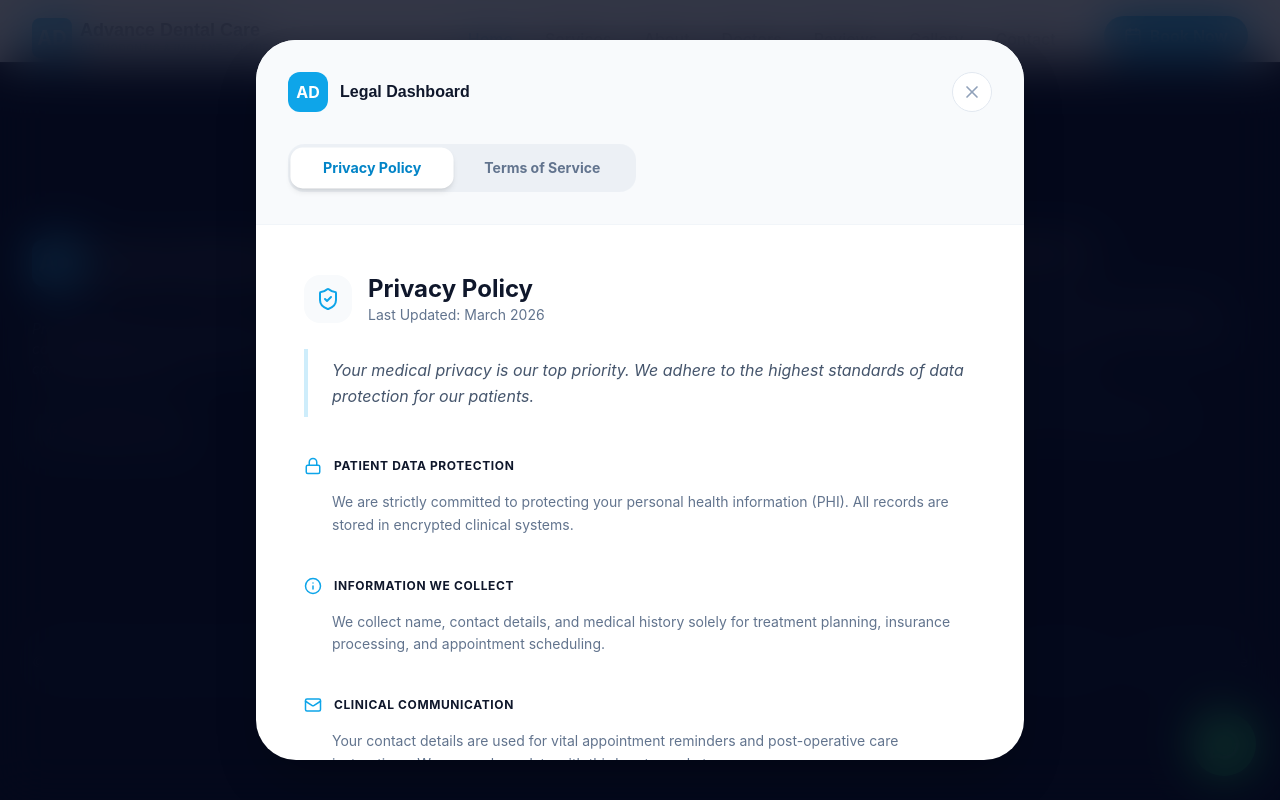
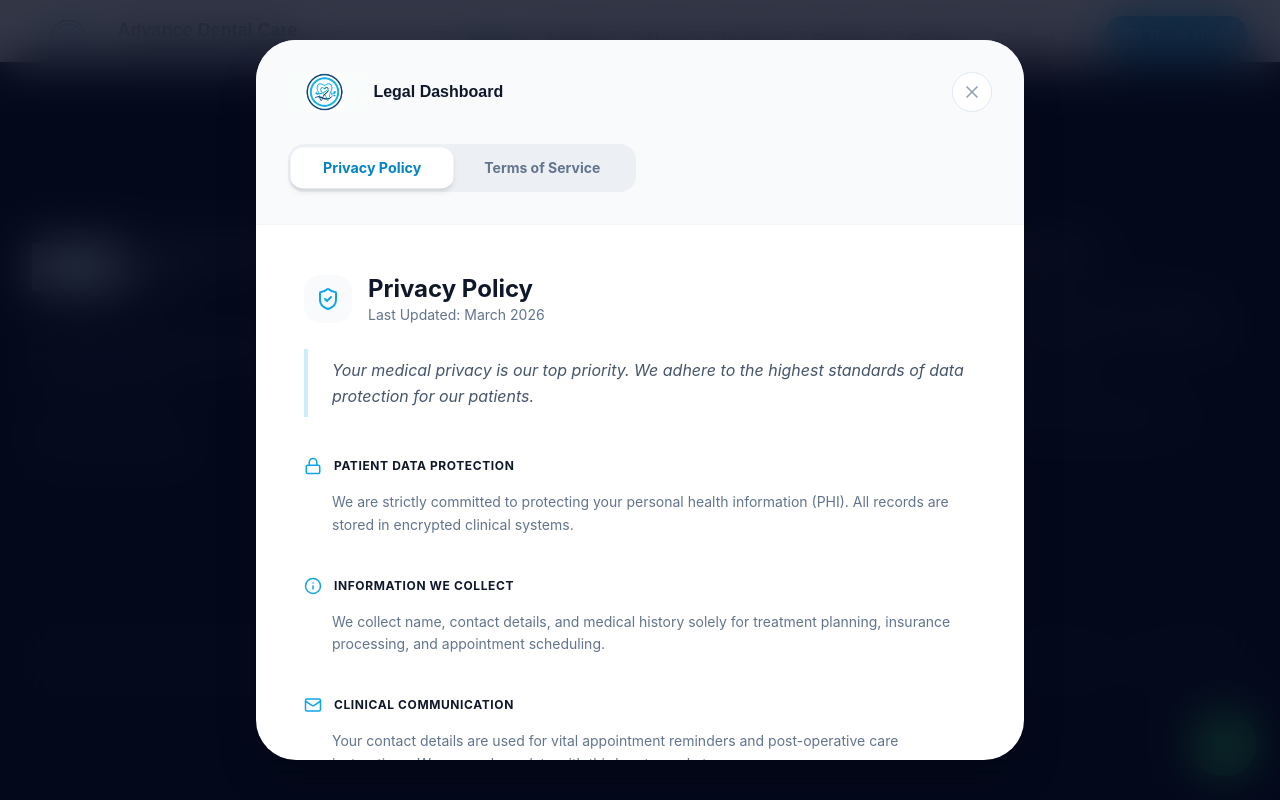
Before and after one commit to savaraenosh1-blip/dental-clinic-website, a React (Vite) app: page / in a window 1280 px wide. Both pictures are taken after a click on the button "Privacy Policy". Shown: the part 7993-8793 px from the top of the page. Built offline with nearby package versions, Linux system fonts and the light colour scheme.

Commit message:
Implement clinic logo branding across Navbar and Footer

```diff
--- a/src/components/Footer.jsx
+++ b/src/components/Footer.jsx
@@ -62,9 +62,11 @@ const Footer = () => {
                 <div className="grid grid-cols-1 md:grid-cols-2 lg:grid-cols-4 gap-8 md:gap-12 mb-10 md:mb-20">
                     <div className="lg:col-span-1">
                         <div className="flex items-center gap-3 mb-8">
-                            <div className="w-10 h-10 md:w-12 md:h-12 bg-primary-500 rounded-xl flex items-center justify-center font-bold text-xl md:text-2xl">
-                                AD
-                            </div>
+                            <img
+                                src="/images/logo.png"
+                                alt="Advance Dental Care"
+                                className="h-12 w-auto object-contain"
+                            />
                             <h3 className="text-xl font-display font-bold">Advance Dental Care</h3>
                         </div>
                         <p className="text-slate-400 mb-6 md:mb-8 max-w-xs text-sm italic">
@@ -173,9 +175,11 @@ const Footer = () => {
                             <div className="bg-slate-50 p-6 md:p-8 border-b border-slate-100">
                                 <div className="flex items-center justify-between mb-8">
                                     <div className="flex items-center gap-3">
-                                        <div className="w-10 h-10 bg-primary-500 rounded-xl flex items-center justify-center text-white font-bold">
-                                            AD
-                                        </div>
+                                        <img
+                                            src="/images/logo.png"
+                                            alt="Logo"
+                                            className="h-10 w-auto object-contain"
+                                        />
                                         <span className="font-display font-bold text-slate-900">Legal Dashboard</span>
                                     </div>
                                     <button
--- a/src/components/Navbar.jsx
+++ b/src/components/Navbar.jsx
@@ -62,9 +62,12 @@ const Navbar = () => {
                 <div className="max-w-7xl mx-auto px-4 sm:px-6 lg:px-8">
                     <div className="flex justify-between items-center">
                         <div className="flex-shrink-0 flex items-center">
-                            <div className="w-10 h-10 bg-primary-500 rounded-lg flex items-center justify-center mr-2">
-                                <span className="text-white font-bold text-xl">AD</span>
-                            </div>
+                            <img
+                                src="/images/logo.png"
+                                alt="Advance Dental Care"
+                                className="h-10 w-auto mr-3 object-contain"
+                                loading="eager"
+                            />
                             <div className="hidden sm:block">
                                 <h1 className="text-lg font-display font-bold text-slate-900 leading-tight">
                                     Advance Dental Care
@@ -145,12 +148,13 @@ const Navbar = () => {
                             transition={{ type: 'spring', damping: 25, stiffness: 200 }}
                             className="fixed top-0 right-0 bottom-0 w-[80%] max-w-[320px] bg-white z-[100] md:hidden shadow-2xl flex flex-col"
                         >
-                            {/* Drawer Header */}
                             <div className="p-6 border-b border-slate-100 flex items-center justify-between">
                                 <div className="flex items-center">
-                                    <div className="w-10 h-10 bg-primary-500 rounded-lg flex items-center justify-center mr-3">
-                                        <span className="text-white font-bold text-xl">AD</span>
-                                    </div>
+                                    <img
+                                        src="/images/logo.png"
+                                        alt="Logo"
+                                        className="h-10 w-auto mr-3 object-contain"
+                                    />
                                     <span className="font-display font-bold text-slate-900">Menu</span>
                                 </div>
                                 <button
```
Also changed, not shown: public/images/logo.png (added).
